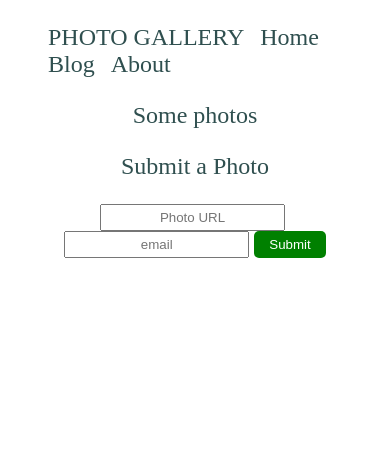
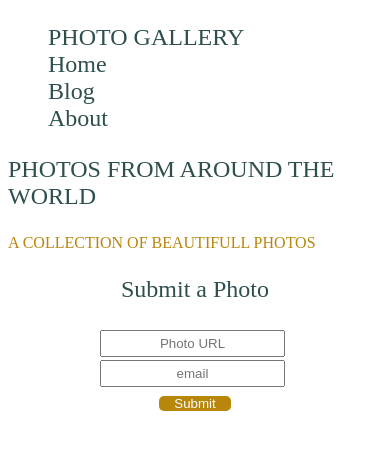
Before and after one commit to YuriFra/Layout-photo-gallery, a plain HTML site: page index.html in a window 390 px wide. Drawn offline with Linux system fonts and the light colour scheme.

Commit message:
added responsiveness

```diff
--- a/index.html
+++ b/index.html
@@ -18,7 +18,10 @@
     </ul>
 </nav>
 <main>
-    <p>Some photos</p>
+    <div class="textbox">
+        <p id="first">PHOTOS FROM AROUND THE WORLD</p>
+        <p id="second">A COLLECTION OF BEAUTIFULL PHOTOS</p>
+    </div>
 </main>
 <footer>
     <p>Submit a Photo</p>
--- a/style.css
+++ b/style.css
@@ -1,10 +1,35 @@
+/**responsive design**/
+@media only screen and (max-width: 300px) {
+    form {
+        display: block;
+        text-align: center;
+    }
+}
+@media only screen and (min-width: 301px) and (max-width: 767px) {
+    form {
+        display: block;
+        text-align: center;
+    }
+}
+@media only screen and (min-width: 768px) {
+    li {
+        display: inline-block;
+    }
+    form {
+        display: flex;
+        flex-wrap: wrap;
+        justify-content: center;
+    }
+}
+
+/**content**/
 body {
     color: darkslategray;
     font-size: 1.5rem;
 }
 li {
     list-style-type: none;
-    display: inline-block;
+
     padding-right: 10px;
 }
 a {
@@ -14,14 +39,19 @@ a {
 a:hover {
     color: darkgoldenrod;
 }
-p, input {
+/****main****/
+#first {
+
+}
+#second {
+    color: darkgoldenrod;
+    font-size: 1rem;
+}
+/****footer****/
+footer p, input {
     text-align: center;
 }
-form {
-    display: flex;
-    flex-wrap: wrap;
-    justify-content: center;
-}
+
 #url, #email {
     padding-top: 4px;
     padding-bottom: 4px;
@@ -29,8 +59,11 @@ form {
 }
 .button {
     color: white;
-    background-color: green;
+    background-color: darkgoldenrod;
     border: none;
     border-radius: 5px;
     padding: 0px 15px 0px 15px;
 }
+.button:hover {
+    background-color: darkslategray;
+}
```
Also changed, not shown: 1.jpg (added), 2.jpg (added), 3.jpg (added), 4.jpg (added), 5.jpg (added), 6.jpg (added), 7.jpg (added), 8.jpg (added).
